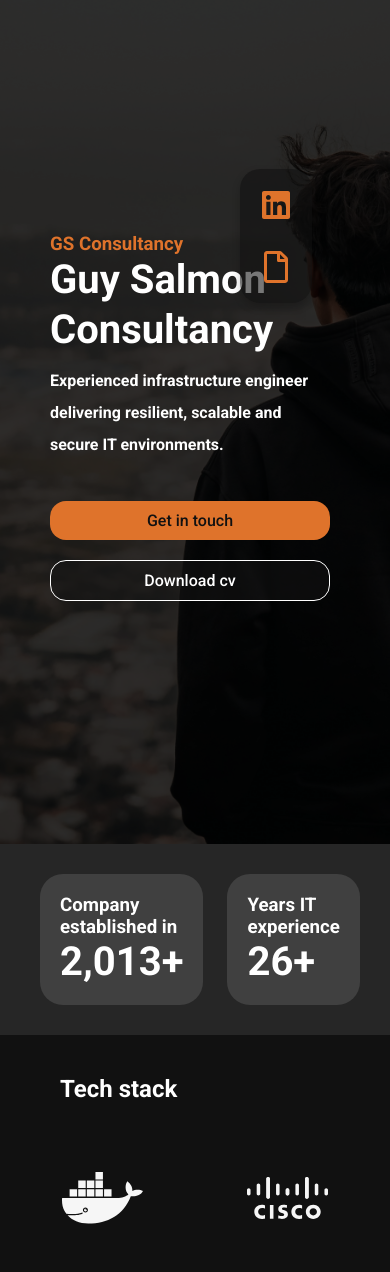
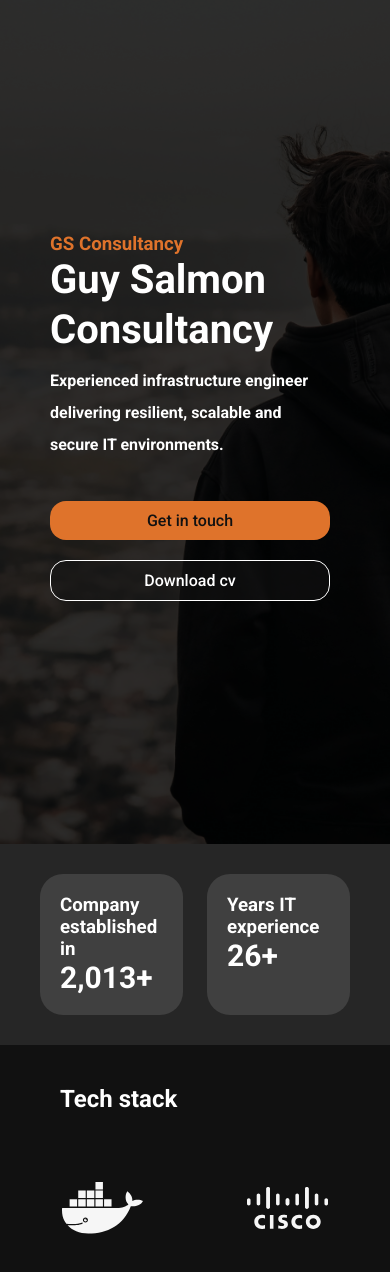
Before and after one commit to sharondrury/guy-site, a React (Vite) app: page / in a window 390 px wide. Shown: the top 1272 px of the page. Built offline with nearby package versions, Linux system fonts and the light colour scheme.

Commit message:
mobile changes

```diff
--- a/src/index.css
+++ b/src/index.css
@@ -365,6 +365,10 @@ h3 {
 }
 
 @media screen and (max-width: 760px) {
+  .floating-container {
+    display: none;
+  }
+
   .nav-contents {
     margin: 0 10px;
   }
@@ -398,7 +402,7 @@ h3 {
     padding: 30px 40px;
   }
   .counter {
-    font-size: 40px;
+    font-size: 30px;
   }
   .tech-stack-grid {
   grid-template-columns: repeat(2, 1fr);
```
